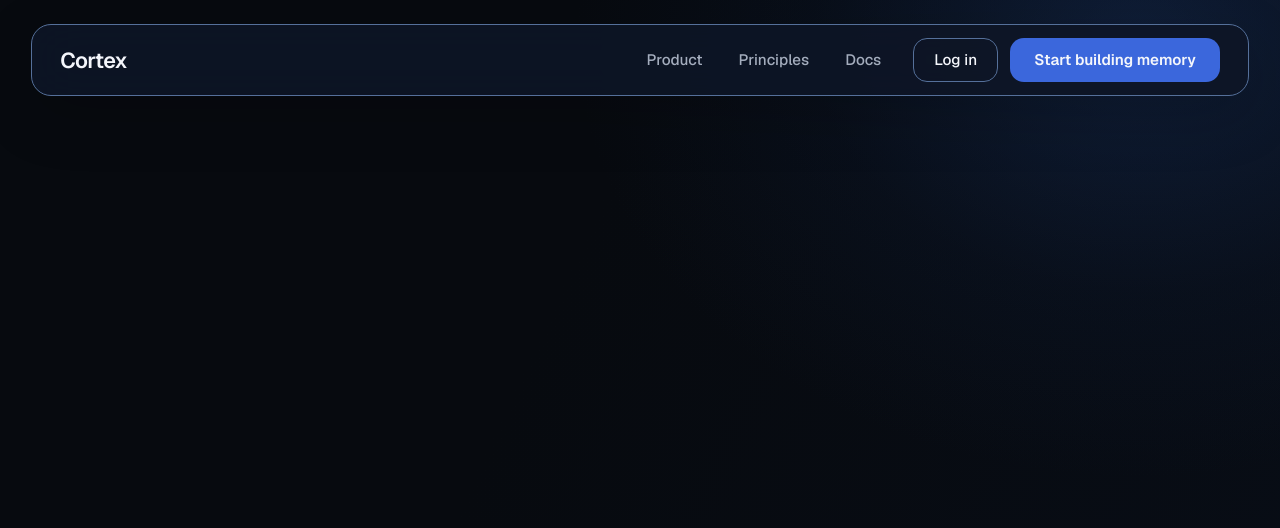
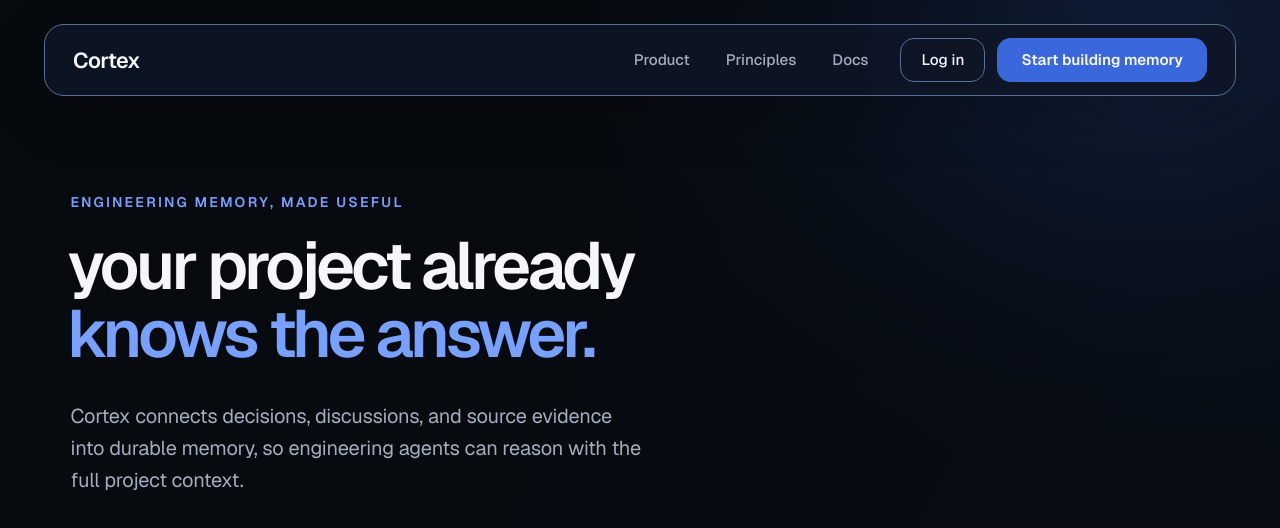
Before and after one commit to AshwathSingh/cortex, a Next.js app in the folder apps/web/: page / in a window 1280 px wide. Shown: the top 528 px of the page. Built offline with nearby package versions, Linux system fonts and the light colour scheme.

Commit message:
feat(web): add homepage hero introduction

```diff
--- a/apps/web/src/app/globals.css
+++ b/apps/web/src/app/globals.css
@@ -15,7 +15,7 @@
   --cortex-accent: #3b67dc;
   --cortex-accent-hover: #315bc9;
   --cortex-accent-bright: #78a0ff;
-  --cortex-page-gutter: clamp(1.25rem, 4vw, 5.75rem);
+  --cortex-page-gutter: clamp(1.25rem, 5vw, 5.75rem);
   --cortex-content-width: 87.5rem;
 }
 
--- a/apps/web/src/app/page.tsx
+++ b/apps/web/src/app/page.tsx
@@ -1,9 +1,17 @@
+import { HeroIntro } from "@/components/marketing/hero-intro";
 import { SiteHeader } from "@/components/marketing/site-header";
 
 export default function Home() {
   return (
     <main className="min-h-screen">
       <SiteHeader />
+      <section
+        id="product"
+        aria-labelledby="hero-title"
+        className="mx-auto grid max-w-[var(--cortex-content-width)] gap-16 px-[var(--cortex-page-gutter)] pb-24 pt-16 sm:pt-20 lg:grid-cols-[minmax(0,1.08fr)_minmax(26rem,0.92fr)] lg:pt-24"
+      >
+        <HeroIntro />
+      </section>
     </main>
   );
 }
```
